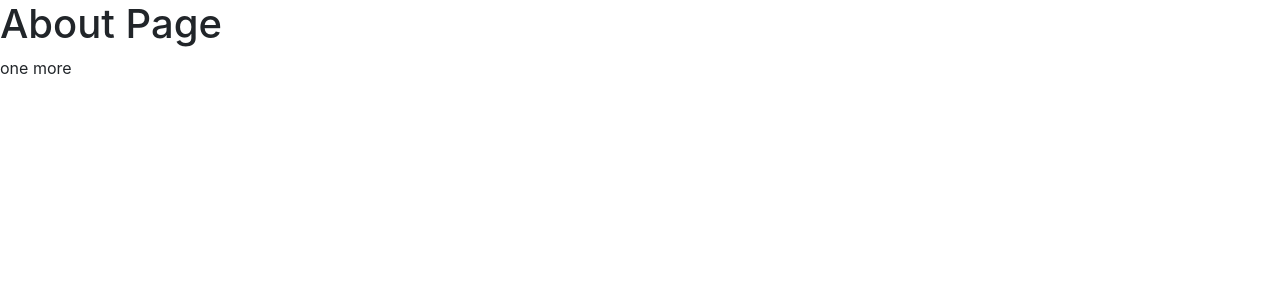
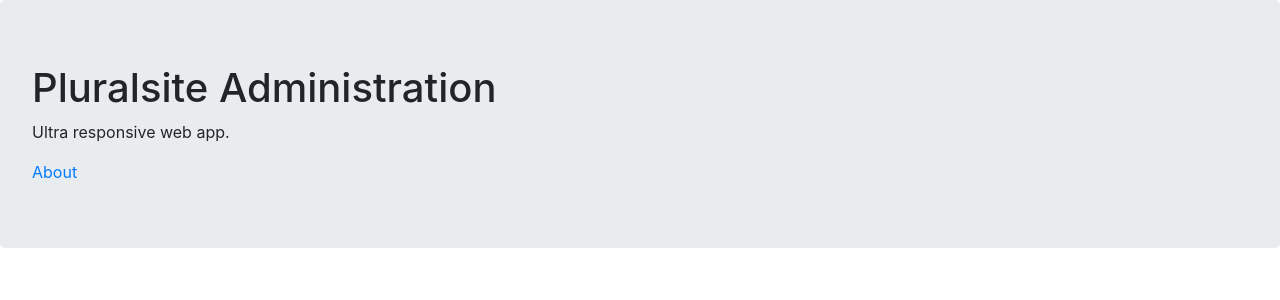
Before and after one commit to vatansoni89/CoryHouseReact, a React (Create React App) app in the folder ps-flux/: page / in a window 1280 px wide. Shown: the top 300 px of the page. Built offline with nearby package versions, Linux system fonts and the light colour scheme.

Commit message:
navigation with post-back

```diff
--- /dev/null
+++ b/ps-flux/src/components/App.js
@@ -0,0 +1,14 @@
+import React from "react";
+import HomePage from "./HomePage";
+import AboutPage from "./AboutPage";
+
+function App() {
+  const route = window.location.pathname;
+  console.log("route is", route);
+  if (route === "/about") {
+    return <AboutPage />;
+  }
+  return <HomePage />;
+}
+
+export default App;
--- a/ps-flux/src/components/HomePage.js
+++ b/ps-flux/src/components/HomePage.js
@@ -8,6 +8,7 @@
     <div className="jumbotron">
       <h1>Pluralsite Administration</h1>
       <p>Ultra responsive web app.</p>
+      <a href="/about">About</a>
     </div>
   );
 }
--- a/ps-flux/src/index.js
+++ b/ps-flux/src/index.js
@@ -2,8 +2,7 @@
 import React from "react";
 
 import { render } from "react-dom";
-import HomePage from "./components/HomePage";
-import AboutPage from "./components/AboutPage";
+import App from "./components/App";
 
 //render(<HomePage />, document.getElementById("root"));
-render(<AboutPage />, document.getElementById("root"));
+render(<App />, document.getElementById("root"));
```
